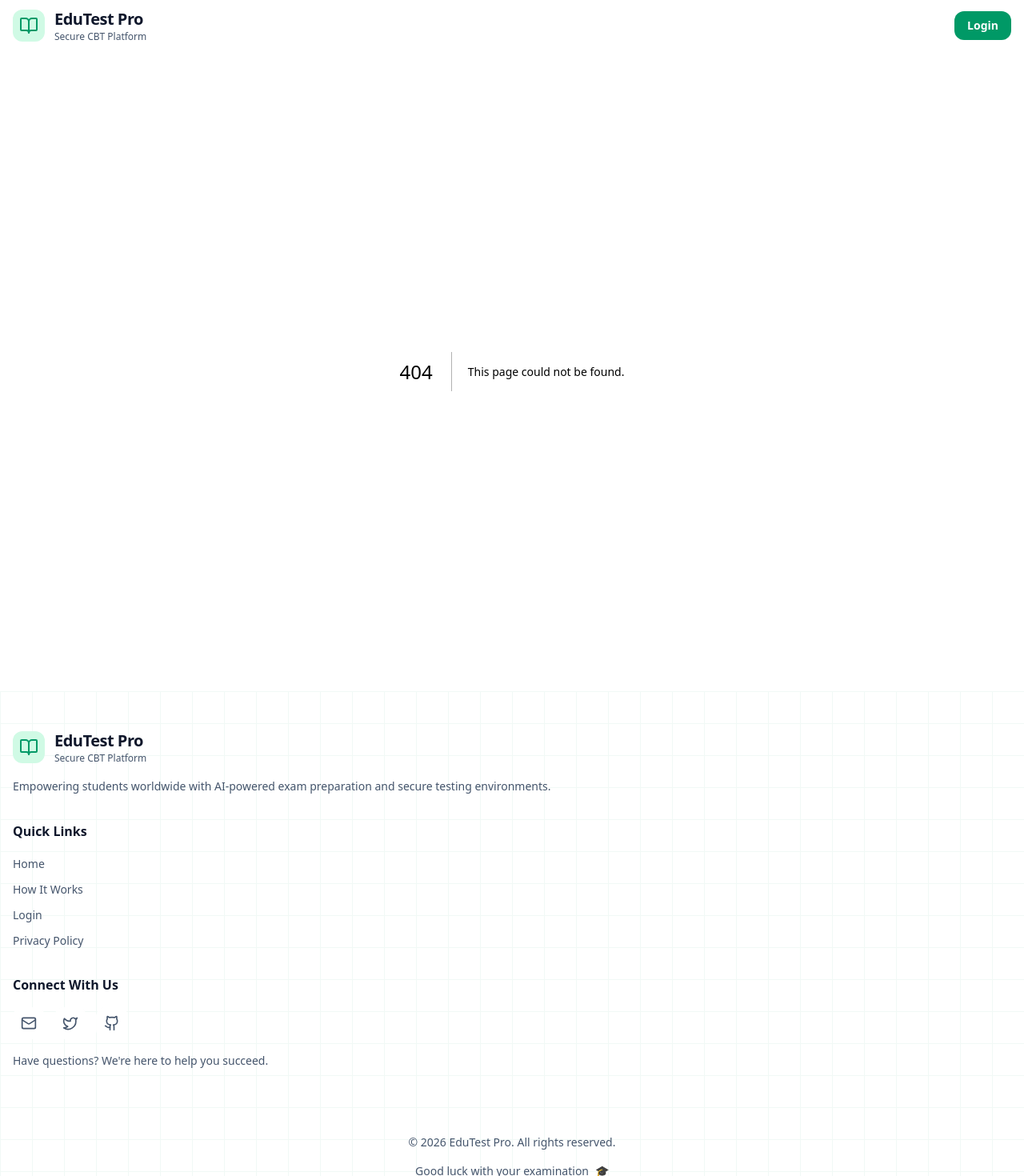
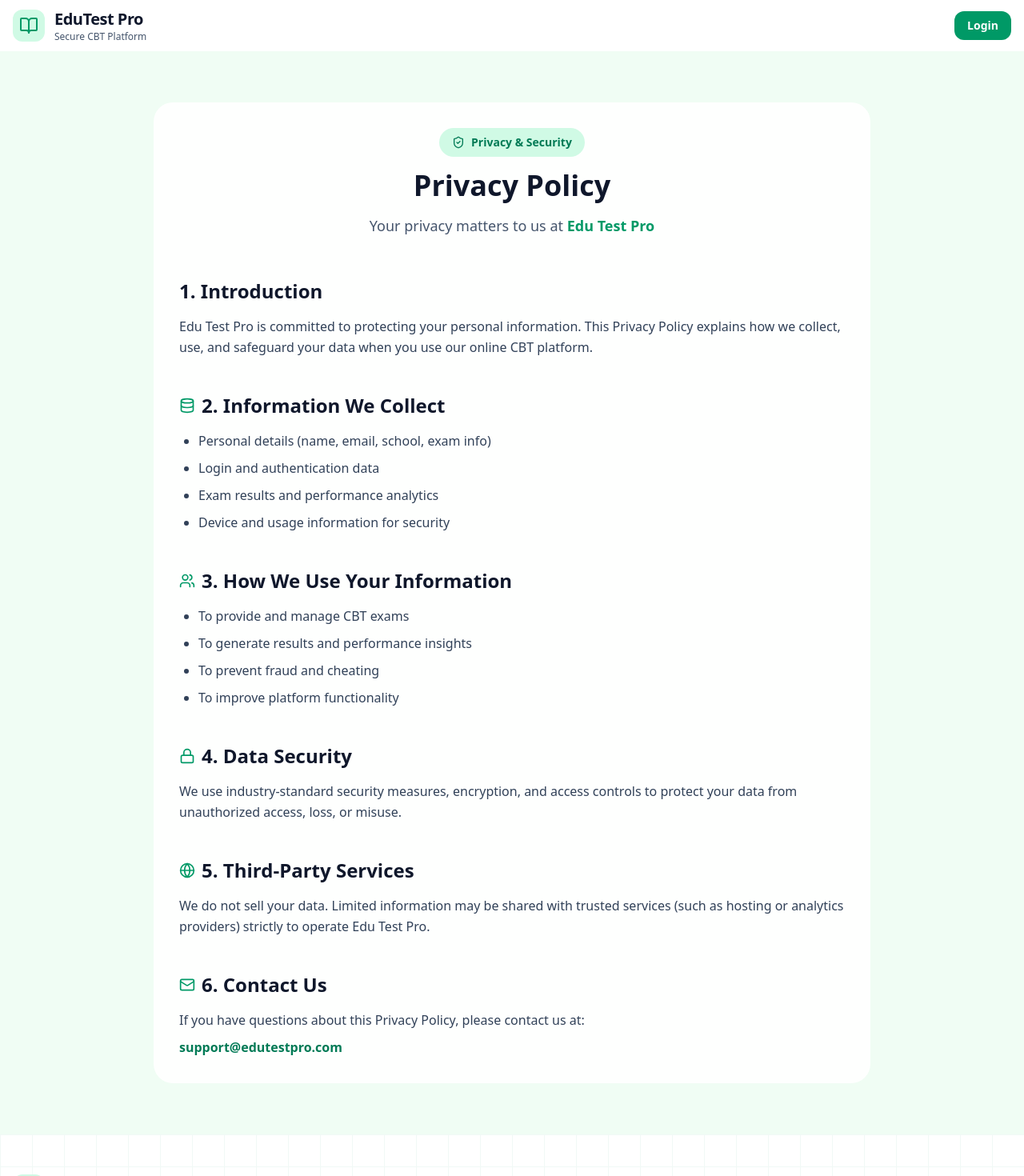
Before and after one commit to Dev-Taofeek/Edu-Test-Pro, a Next.js app: page /privacy-policy in a window 1280 px wide. Before the commit this address had no page. Shown: the top 1470 px of the page at 80% size. Built offline with nearby package versions, Linux system fonts and the light colour scheme.

Commit message:
feat: layout and ui fix

```diff
--- a/src/app/layout.js
+++ b/src/app/layout.js
@@ -17,6 +17,9 @@ const geistMono = Geist_Mono({
 export const metadata = {
     title: "EduTest Pro - Secure CBT Platform",
     description: "AI-powered exam preparation and secure testing platform",
+    icons: {
+        icon: "/favicon.ico",
+    },
 };
 
 export default function RootLayout({ children }) {
--- a/src/app/page.js
+++ b/src/app/page.js
@@ -33,7 +33,7 @@ export default function LandingPage({ onLoginClick }) {
     return (
         <main className="flex flex-col overflow-hidden bg-green-50">
             {/* Hero Section */}
-            <section className="relative min-h-[95vh] flex items-center justify-center overflow-hidden bg-linear-to-br from-green-50 via-emerald-50 to-green-50">
+            <section className="relative min-h-fit flex items-center justify-center overflow-hidden bg-linear-to-br from-green-50 via-emerald-50 to-green-50">
                 {/* Square Grid Background */}
                 <div className="absolute inset-0 opacity-10">
                     <div
--- /dev/null
+++ b/src/app/privacy-policy/page.js
@@ -0,0 +1,121 @@
+"use client";
+
+import React from "react";
+import Link from "next/link";
+import { ShieldCheck, Lock, Users, Database, Mail, Globe } from "lucide-react";
+
+export default function PrivacyPolicy() {
+    return (
+        <main className="min-h-screen bg-green-50 py-16 px-4 sm:px-6 lg:px-8">
+            <div className="max-w-4xl mx-auto bg-white/90 backdrop-blur-sm border border-emerald-200 rounded-3xl shadow-2xl p-8 sm:p-12">
+                {/* Header */}
+                <div className="text-center mb-12">
+                    <div className="inline-flex items-center gap-2 px-4 py-2 rounded-full bg-emerald-100 text-emerald-700 font-semibold text-sm mb-4">
+                        <ShieldCheck className="w-4 h-4" />
+                        Privacy & Security
+                    </div>
+                    <h1 className="text-4xl sm:text-5xl font-black text-slate-900 mb-4">
+                        Privacy Policy
+                    </h1>
+                    <p className="text-slate-600 text-lg">
+                        Your privacy matters to us at{" "}
+                        <span className="font-bold text-emerald-600">
+                            Edu Test Pro
+                        </span>
+                    </p>
+                </div>
+
+                {/* Content */}
+                <div className="space-y-10 text-slate-700 leading-relaxed">
+                    {/* Introduction */}
+                    <section>
+                        <h2 className="text-2xl font-bold text-slate-900 mb-3">
+                            1. Introduction
+                        </h2>
+                        <p>
+                            Edu Test Pro is committed to protecting your
+                            personal information. This Privacy Policy explains
+                            how we collect, use, and safeguard your data when
+                            you use our online CBT platform.
+                        </p>
+                    </section>
+
+                    {/* Information We Collect */}
+                    <section>
+                        <h2 className="text-2xl font-bold text-slate-900 mb-3 flex items-center gap-2">
+                            <Database className="w-5 h-5 text-emerald-600" />
+                            2. Information We Collect
+                        </h2>
+                        <ul className="list-disc pl-6 space-y-2">
+                            <li>
+                                Personal details (name, email, school, exam
+                                info)
+                            </li>
+                            <li>Login and authentication data</li>
+                            <li>Exam results and performance analytics</li>
+                            <li>Device and usage information for security</li>
+                        </ul>
+                    </section>
+
+                    {/* How We Use Data */}
+                    <section>
+                        <h2 className="text-2xl font-bold text-slate-900 mb-3 flex items-center gap-2">
+                            <Users className="w-5 h-5 text-emerald-600" />
+                            3. How We Use Your Information
+                        </h2>
+                        <ul className="list-disc pl-6 space-y-2">
+                            <li>To provide and manage CBT exams</li>
+                            <li>
+                                To generate results and performance insights
+                            </li>
+                            <li>To prevent fraud and cheating</li>
+                            <li>To improve platform functionality</li>
+                        </ul>
+                    </section>
+
+                    {/* Data Protection */}
+                    <section>
+                        <h2 className="text-2xl font-bold text-slate-900 mb-3 flex items-center gap-2">
+                            <Lock className="w-5 h-5 text-emerald-600" />
+                            4. Data Security
+                        </h2>
+                        <p>
+                            We use industry-standard security measures,
+                            encryption, and access controls to protect your data
+                            from unauthorized access, loss, or misuse.
+                        </p>
+                    </section>
+
+                    {/* Third Parties */}
+                    <section>
+                        <h2 className="text-2xl font-bold text-slate-900 mb-3 flex items-center gap-2">
+                            <Globe className="w-5 h-5 text-emerald-600" />
+                            5. Third-Party Services
+                        </h2>
+                        <p>
+                            We do not sell your data. Limited information may be
+                            shared with trusted services (such as hosting or
+                            analytics providers) strictly to operate Edu Test
+                            Pro.
+                        </p>
+                    </section>
+
+                    {/* Contact */}
+                    <section>
+                        <h2 className="text-2xl font-bold text-slate-900 mb-3 flex items-center gap-2">
+                            <Mail className="w-5 h-5 text-emerald-600" />
+                            6. Contact Us
+                        </h2>
+                        <p>
+                            If you have questions about this Privacy Policy,
+                            please contact us at:
+                        </p>
+                        <p className="mt-2 font-semibold text-emerald-700">
+                            support@edutestpro.com
+                        </p>
+                    </section>
+                </div>
+            </div>
+        </main>
+    );
+}
--- a/src/components/ui/Footer.jsx
+++ b/src/components/ui/Footer.jsx
@@ -53,7 +53,10 @@ const Footer = () => {
                                 { name: "Home", href: "/" },
                                 { name: "How It Works", href: "/instruction" },
                                 { name: "Login", href: "/login" },
-                                { name: "Privacy Policy", href: "#" },
+                                {
+                                    name: "Privacy Policy",
+                                    href: "/privacy-policy",
+                                },
                             ].map((link) => (
                                 <li key={link.name}>
                                     <Link
```
Also changed, not shown: 1 other file (tests, documents, lock files or other folders).
